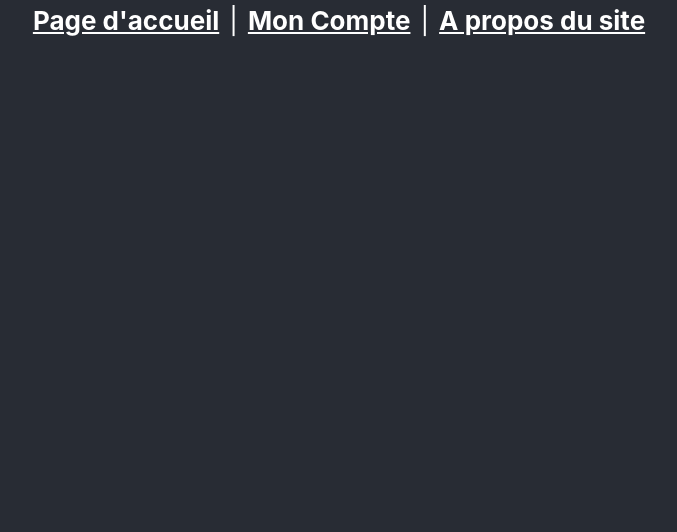
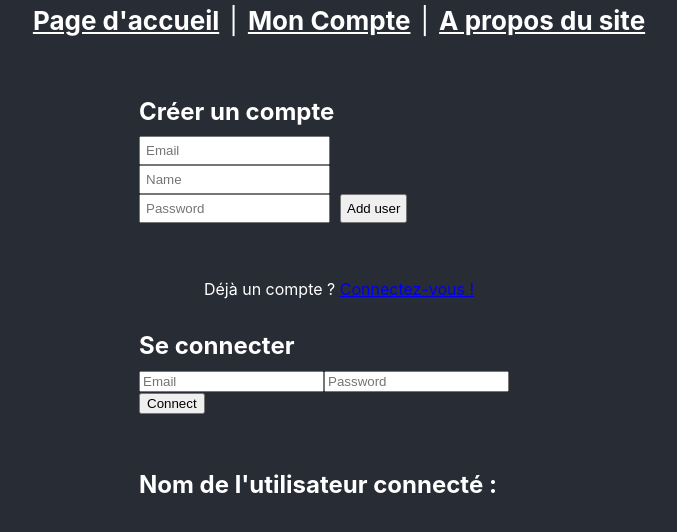
Before and after one commit to MagaliCASA/Web_development, a React (Vite) app in the folder TP1/frontend/: page /register in a window 1280 px wide. Shown: the top 532 px of the page, without its empty margins (301-978 px from the left). Built offline with nearby package versions, Linux system fonts and the light colour scheme.

Commit message:
se connecter

```diff
--- a/TP1/frontend/src/App.jsx
+++ b/TP1/frontend/src/App.jsx
@@ -1,10 +1,10 @@
 import { Route, Routes } from 'react-router-dom';
 import Home from './pages/Home/Home';
 import About from './pages/About/About';
+import Login from './pages/Login/Login'; // Importez la page de connexion
+import Register from './pages/Register/Register'; // Importez la page de création de compte
 import './App.css';
 import { Root } from './components/Root/Root';
-import Counter from './pages/Counter/Counter';
-import Users from './pages/Users/Users';
 import MovieDetail from './pages/MovieDetail/MovieDetail';
 
 function App() {
@@ -12,8 +12,9 @@ function App() {
     <Root>
       <Routes>
         <Route path="/" element={<Home />} />
-        <Route path="users" element={<Users />} />
         <Route path="about" element={<About />} />
+        <Route path="login" element={<Login />} /> {/* Ajoutez la route vers la page de connexion */}
+        <Route path="register" element={<Register />} /> {/* Ajoutez la route vers la page de création de compte */}
         <Route path="movie_detail/:movieId/:movieId2" element={<MovieDetail />} />
       </Routes>
     </Root>
--- a/TP1/frontend/src/pages/Users/Users.jsx
+++ b/TP1/frontend/src/pages/Login/Login.jsx
@@ -1,5 +1,5 @@
 import React, { useState, useEffect } from 'react';
-import './Users.css';
+import './Login.css';
 import AddUserForm from '../../components/AddUserForm/AddUserForm';
 import ConnectUserForm from '../../components/ConnectUserForm/ConnectUserForm';
 import UsersTable from '../../components/UsersTable/UsersTable';
--- /dev/null
+++ b/TP1/frontend/src/pages/Register/Register.css
@@ -0,0 +1,32 @@
+/* Users.css */
+.Users-container {
+  display: flex;
+  flex-direction: column;
+  align-items: center;
+  /* Centrer les éléments horizontalement */
+  padding: 20px;
+  /* Ajouter un peu d'espace autour du contenu */
+}
+
+.form-section,
+.connected-user-section {
+  width: 100%;
+  /* Largeur maximale pour les sections */
+  max-width: 400px;
+  /* Largeur maximale des sections */
+  margin-bottom: 40px;
+  /* Espacement entre les sections */
+}
+
+.form-section h1,
+.connected-user-section h1 {
+  font-size: 1.5rem;
+  /* Taille de police légèrement plus grande */
+  margin-bottom: 10px;
+  /* Espacement entre le titre et le formulaire */
+}
+
+.form-section p {
+  margin-top: 10px;
+  /* Espacement entre le formulaire et le paragraphe */
+}
--- /dev/null
+++ b/TP1/frontend/src/pages/Register/Register.jsx
@@ -0,0 +1,42 @@
+import React, { useState, useEffect } from 'react';
+import './Register.css';
+import AddUserForm from '../../components/AddUserForm/AddUserForm';
+import ConnectUserForm from '../../components/ConnectUserForm/ConnectUserForm';
+import UsersTable from '../../components/UsersTable/UsersTable';
+import VerifyToken from '../../components/ConnectUserForm/VerifyToken';
+
+function Users() {
+  const { loggedIn, name } = VerifyToken();
+  const [users, setUsers] = useState([]);
+
+  useEffect(() => {
+    console.log("Le nom a changé :", name);
+  }, [name]); // Ajoutez 'name' dans le tableau de dépendances
+
+  const handleAddUser = (newUser) => {
+    setUsers([...users, newUser]);
+  };
+
+  return (
+    <div className="Users-container">
+      <div className="form-section">
+        <h1>Créer un compte</h1>
+        <AddUserForm />
+      </div>
+      <div className="login-link">
+        <p>Déjà un compte ? <a href="#connexion">Connectez-vous !</a></p>
+      </div>
+      <div className="form-section">
+        <h1>Se connecter</h1>
+        <ConnectUserForm />
+      </div>
+      <div className="connected-user-section">
+        <h1>Nom de l'utilisateur connecté :</h1>
+        <p>{name}</p>
+      </div>
+
+    </div>
+  );
+}
+
+export default Users;
```
Also changed, not shown: TP1/frontend/src/pages/Login/Login.css (renamed from TP1/frontend/src/pages/Users/Users.css).
